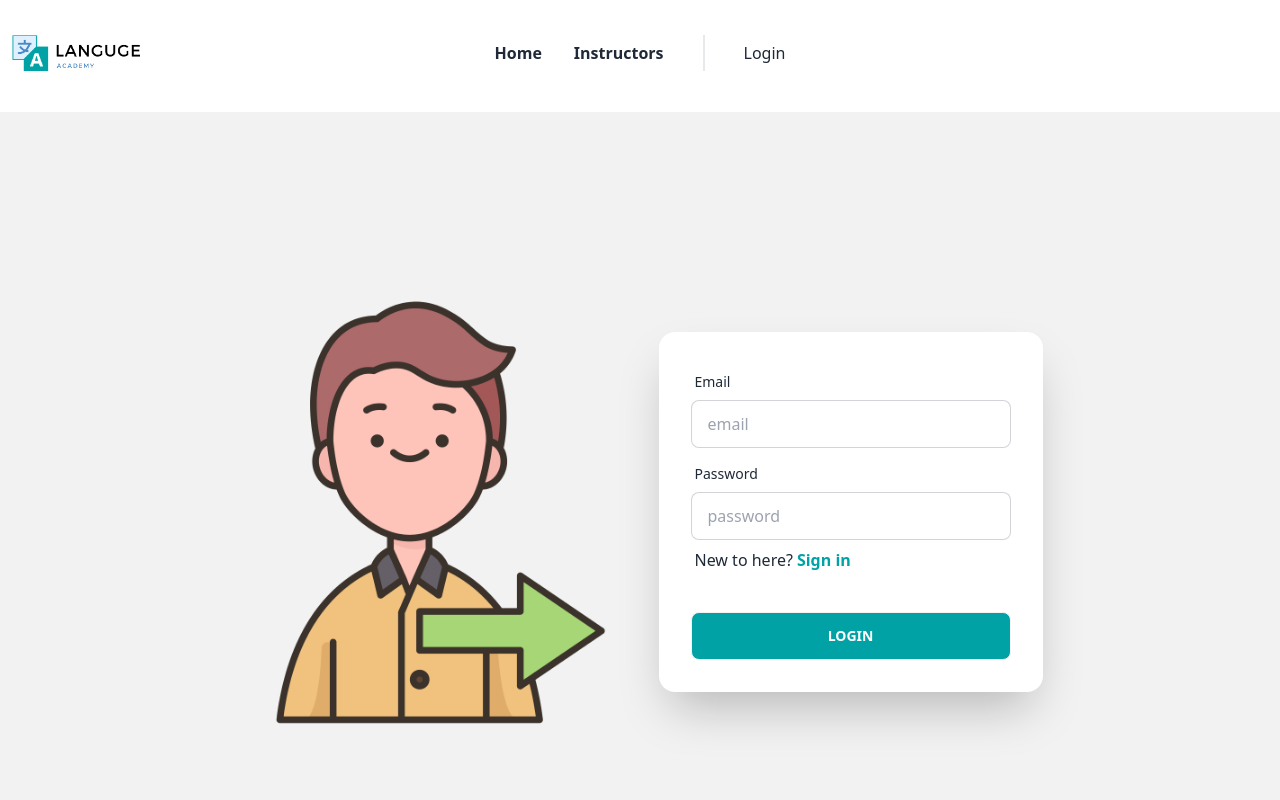
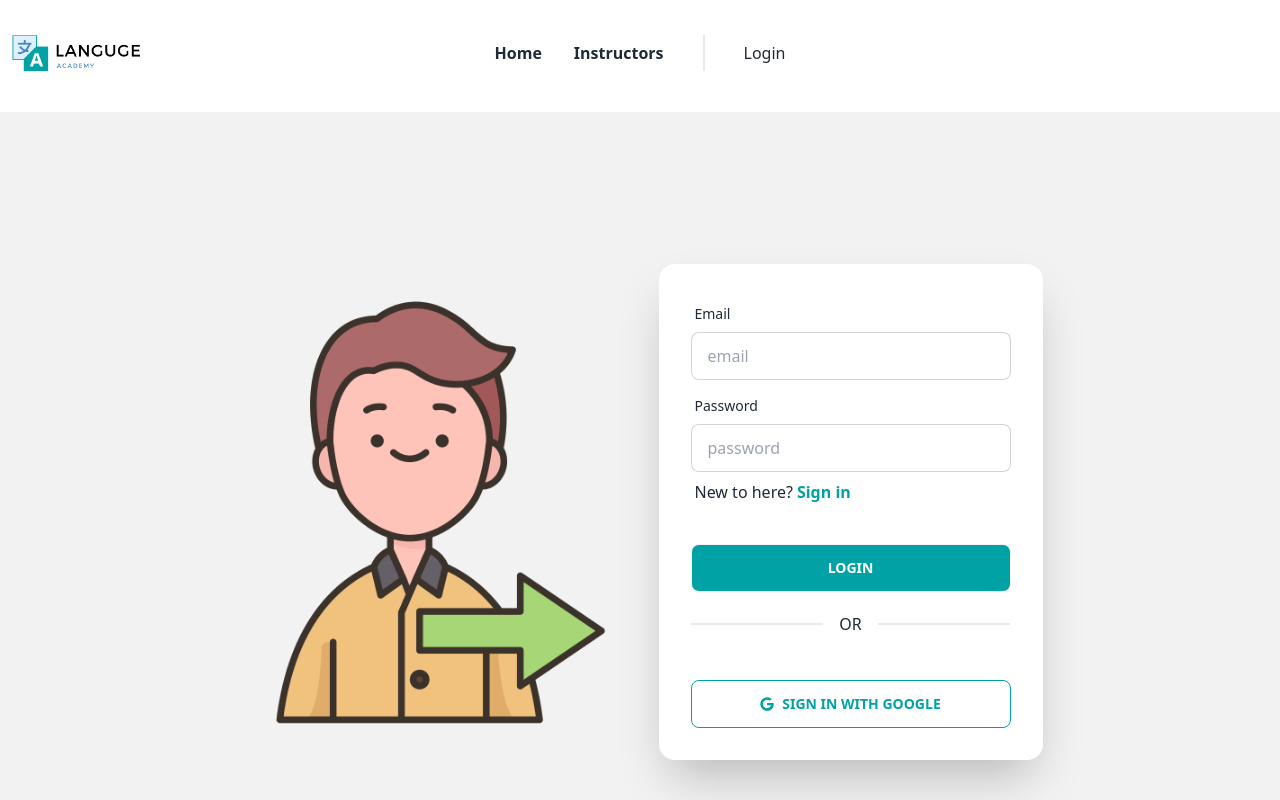
Before and after one commit to majedrahani/language-school-client, a React (Vite) app: page /login in a window 1280 px wide. Shown: the top 800 px of the page. Built offline with nearby package versions, Linux system fonts and the light colour scheme; no server answers.

Commit message:
google sign in added

```diff
--- a/src/pages/log/Login.jsx
+++ b/src/pages/log/Login.jsx
@@ -4,12 +4,23 @@ import login from '../../assets/login.png'
 import { Link } from 'react-router-dom';
 import { AuthContext } from '../../Provider/AuthProvider';
 import Swal from 'sweetalert2';
+import {FaGoogle } from "react-icons/fa";
 
 const Login = () => {
 
     const { register, handleSubmit, watch, reset, formState: { errors } } = useForm();
     // const onSubmit = data => console.log(data);
-    const { signIn } = useContext(AuthContext);
+    const { signIn, googleSignIn } = useContext(AuthContext);
+
+    const handleGoogleSignIn = () =>{
+        googleSignIn()
+        .then(result => {
+            const loggedUser = result.user;
+            console.log(loggedUser);
+            Swal.fire('Successfully you have logged in !')
+        })
+        .catch(error => console.log(error.message))
+    }
 
     const onSubmit = data => {
         signIn(data.email, data.password)
@@ -54,6 +65,12 @@ const Login = () => {
                             <div className="form-control mt-6">
                                 <button className=' btn bg-[#01A2A6] text-white'>Login</button>
                             </div>
+                            <div className="divider">OR</div>
+                            <div className="form-control mt-6">
+                                <button onClick={handleGoogleSignIn} className=' btn btn-outline text-[#01A2A6]'>
+                                    <FaGoogle />
+                                    Sign in with Google</button>
+                            </div>
                         </form>
                     </div>
                 </div>
```
